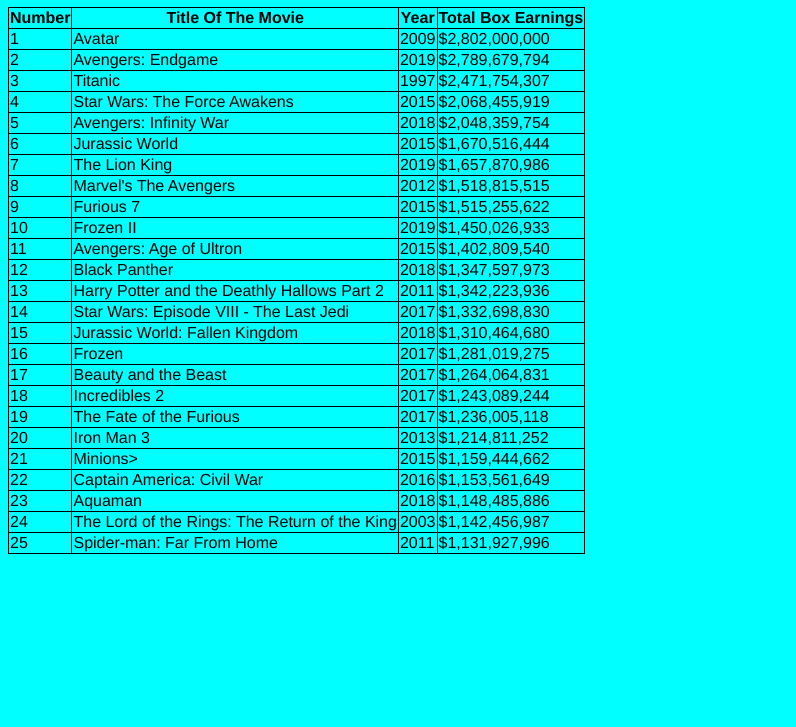
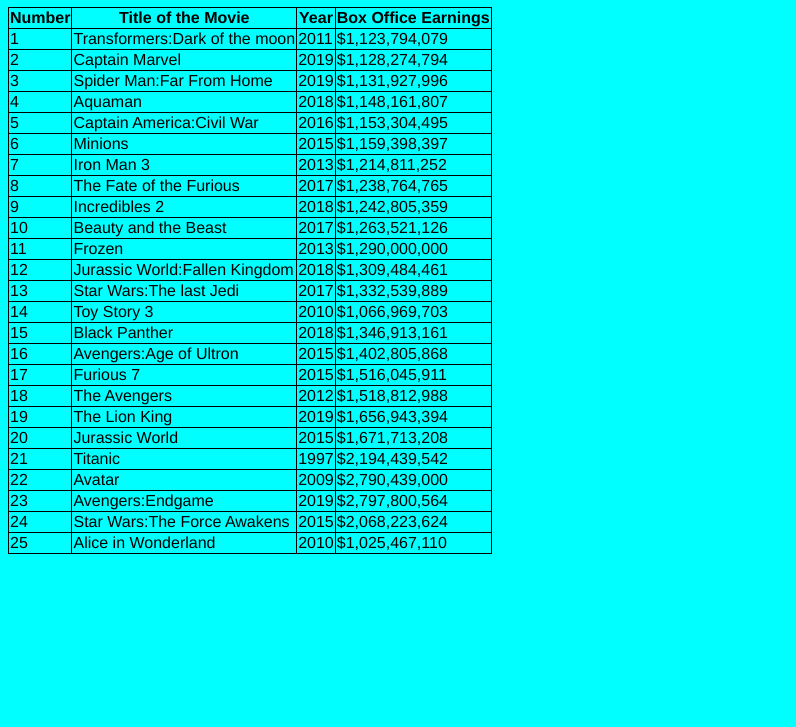
Before and after one commit to abongilemthi2002-ITvarsity/Module-1-Assessment-4-, a plain HTML site: page Index.html in a window 1280 px wide. Shown: the part 73-800 px from the top of the page, without its empty margins (0-796 px from the left). Drawn offline with Linux system fonts and the light colour scheme.

Commit message:
Add files via upload

```diff
--- a/Index.html
+++ b/Index.html
@@ -2,184 +2,168 @@
 <html>
     <head>
         <link rel="stylesheet" href="style.css">
+    </head>
 
-    </head>
     <body>
         <table border="1">
-            <h1>List Of Top 25 Highest Grossing Movies Of All Times.</h1>
+            <h1><u>List of top 25 highest grossing movies of all times.</u></h1>
             <tr>
                 <th>Number</th>
-             <th>Title Of The Movie</th>
+                <th>Title of the Movie</th>
                 <th>Year</th>
-             <th>Total Box Earnings</th>
-
+                <th>Box Office Earnings</th>
             </tr>
             <tr>
                 <td>1</td>
-                <td>Avatar </td>
-                <td>2009</td>
-                <td>$2,802,000,000</td>
-
+                <td>Transformers:Dark of the moon</td>
+                <td>2011</td>
+                <td>$1,123,794,079</td>
+            </tr>
             <tr>
+                <td>2</td>
+                <td>Captain Marvel</td>
+                <td>2019</td>
+                <td>$1,128,274,794</td>
             </tr>
-                <td>2</td>
-                <td>Avengers: Endgame</td>
+            <tr>
+                <td>3</td>
+                <td>Spider Man:Far From Home</td>
                 <td>2019</td>
-                <td> $2,789,679,794</td>
-
-            <tr>
-            </tr>
-                <td>3</td>
-                <td>Titanic</td>
-                <td>1997</td>
-                <td> $2,471,754,307</td>
+                <td>$1,131,927,996</td>
             </tr>
             <tr>
                 <td>4</td>
-                <td>Star Wars: The Force Awakens</td>
+                <td>Aquaman</td>
+                <td>2018</td>
+                <td>$1,148,161,807</td>
+            </tr>
+            <tr>
+                <td>5</td>
+                <td>Captain America:Civil War</td>
+                <td>2016</td>
+                <td>$1,153,304,495</td>
+            </tr>
+            <tr>
+                <td>6</td>
+                <td>Minions</td>
                 <td>2015</td>
-                <td> $2,068,455,919</td>
-
-            <tr>
-            </tr>
-                <td>5</td>
-                <td>Avengers: Infinity War</td>
-                <td>2018</td>
-                <td>$2,048,359,754</td>
-
-            <tr>
-            </tr>
-                <td>6</td>
-                <td>Jurassic World</td>
-                <td>2015</td>
-                <td>$1,670,516,444</td>
+                <td>$1,159,398,397</td>
             </tr>
             <tr>
                 <td>7</td>
-                <td>The Lion King </td>
-                <td>2019</td>
-                <td> $1,657,870,986</td>
-
+                <td>Iron Man 3</td>
+                <td>2013</td>
+                <td>$1,214,811,252</td>
+            </tr>
             <tr>
+                <td>8</td>
+                <td>The Fate of the Furious</td>
+                <td>2017</td>
+                <td>$1,238,764,765</td>
             </tr>
-                <td>8</td>
-                <td>Marvel's The Avengers </td>
-                <td>2012</td>
-                <td>$1,518,815,515</td>
-
             <tr>
-            </tr>
                 <td>9</td>
-                <td>Furious 7 </td>
-                <td>2015</td>
-                <td>$1,515,255,622</td>
+                <td>Incredibles 2</td>
+                <td>2018</td>
+                <td>$1,242,805,359</td>
             </tr>
             <tr>
                 <td>10</td>
-                <td>Frozen II </td>
-                <td>2019</td>
-                <td>$1,450,026,933</td>
-
+                <td>Beauty and the Beast</td>
+                <td>2017</td>
+                <td>$1,263,521,126</td>
+            </tr>
             <tr>
+                <td>11</td>
+                <td>Frozen</td>
+                <td>2013</td>
+                <td>$1,290,000,000</td>
             </tr>
-                <td>11</td>
-                <td>Avengers: Age of Ultron</td>
-                <td>2015</td>
-                <td>$1,402,809,540</td>
-
             <tr>
-            </tr>
                 <td>12</td>
-                <td>Black Panther </td>
+                <td>Jurassic World:Fallen Kingdom</td>
                 <td>2018</td>
-                <td> $1,347,597,973</td>
+                <td>$1,309,484,461</td>
             </tr>
             <tr>
                 <td>13</td>
-                <td>Harry Potter and the Deathly Hallows Part 2</td>
-                <td>2011</td>
-                <td>$1,342,223,936</td>
-
+                <td>Star Wars:The last Jedi</td>
+                <td>2017</td>
+                <td>$1,332,539,889</td>
+            </tr>
             <tr>
+                <td>14</td>
+                <td>Toy Story 3</td>
+                <td>2010</td>
+                <td>$1,066,969,703</td>
             </tr>
-                <td>14</td>
-                <td>Star Wars: Episode VIII - The Last Jedi</td>
-                <td>2017</td>
-                <td> $1,332,698,830</td>
-
             <tr>
-            </tr>
                 <td>15</td>
-                <td>Jurassic World: Fallen Kingdom</td>
+                <td>Black Panther</td>
                 <td>2018</td>
-                <td>$1,310,464,680</td>
+                <td>$1,346,913,161</td>
             </tr>
             <tr>
                 <td>16</td>
-                <td>Frozen</td>
-                <td>2017</td>
-                <td> $1,281,019,275</td>
-
+                <td>Avengers:Age of Ultron</td>
+                <td>2015</td>
+                <td>$1,402,805,868</td>
+            </tr>
             <tr>
+                <td>17</td>
+                <td>Furious 7</td>
+                <td>2015</td>
+                <td>$1,516,045,911</td>
             </tr>
-                <td>17</td>
-                <td>Beauty and the Beast</td>
-                <td>2017</td>
-                <td>$1,264,064,831</td>
-
             <tr>
-            </tr>
                 <td>18</td>
-                <td>Incredibles 2 </td>
-                <td>2017</td>
-                <td>$1,243,089,244</td>
+                <td>The Avengers</td>
+                <td>2012</td>
+                <td>$1,518,812,988</td>
             </tr>
             <tr>
                 <td>19</td>
-                <td>The Fate of the Furious </td>
-                <td>2017</td>
-                <td>$1,236,005,118</td>
-
+                <td>The Lion King</td>
+                <td>2019</td>
+                <td>$1,656,943,394</td>
+            </tr>
             <tr>
+                <td>20</td>
+                <td>Jurassic World</td>
+                <td>2015</td>
+                <td>$1,671,713,208</td>
             </tr>
-                <td>20</td>
-                <td>Iron Man 3 </td>
-                <td>2013</td>
-                <td>$1,214,811,252</td>
-
             <tr>
-            </tr>
                 <td>21</td>
-                <td>Minions></td>
-                <td>2015</td>
-                <td>$1,159,444,662</td>
+                <td>Titanic</td>
+                <td>1997</td>
+                <td>$2,194,439,542</td>
             </tr>
             <tr>
                 <td>22</td>
-                <td>Captain America: Civil War </td>
-                <td>2016</td>
-                <td> $1,153,561,649</td>
-
+                <td>Avatar</td>
+                <td>2009</td>
+                <td>$2,790,439,000</td>
+            </tr>
             <tr>
+                <td>23</td>
+                <td>Avengers:Endgame</td>
+                <td>2019</td>
+                <td>$2,797,800,564</td>
             </tr>
-                <td>23</td>
-                <td>Aquaman</td>
-                <td>2018</td>
-                <td> $1,148,485,886</td>
-
             <tr>
+                <td>24</td>
+                <td>Star Wars:The Force Awakens</td>
+                <td>2015</td>
+                <td>$2,068,223,624</td>
             </tr>
-                <td>24</td>
-                <td>The Lord of the Rings: The Return of the King</td>
-                <td>2003</td>
-                <td>$1,142,456,987</td>
-             </tr>
-            </tr>
+            <tr>
                 <td>25</td>
-            <td>Spider-man: Far From Home</td>
-            <td>2011</td>
-            <td> $1,131,927,996</td>
+                <td>Alice in Wonderland</td>
+                <td>2010</td>
+                <td>$1,025,467,110</td>
             </tr>
          </table>
+
     </body>
 </html>
```
Lines whose indentation alone changed are shown as unchanged.
